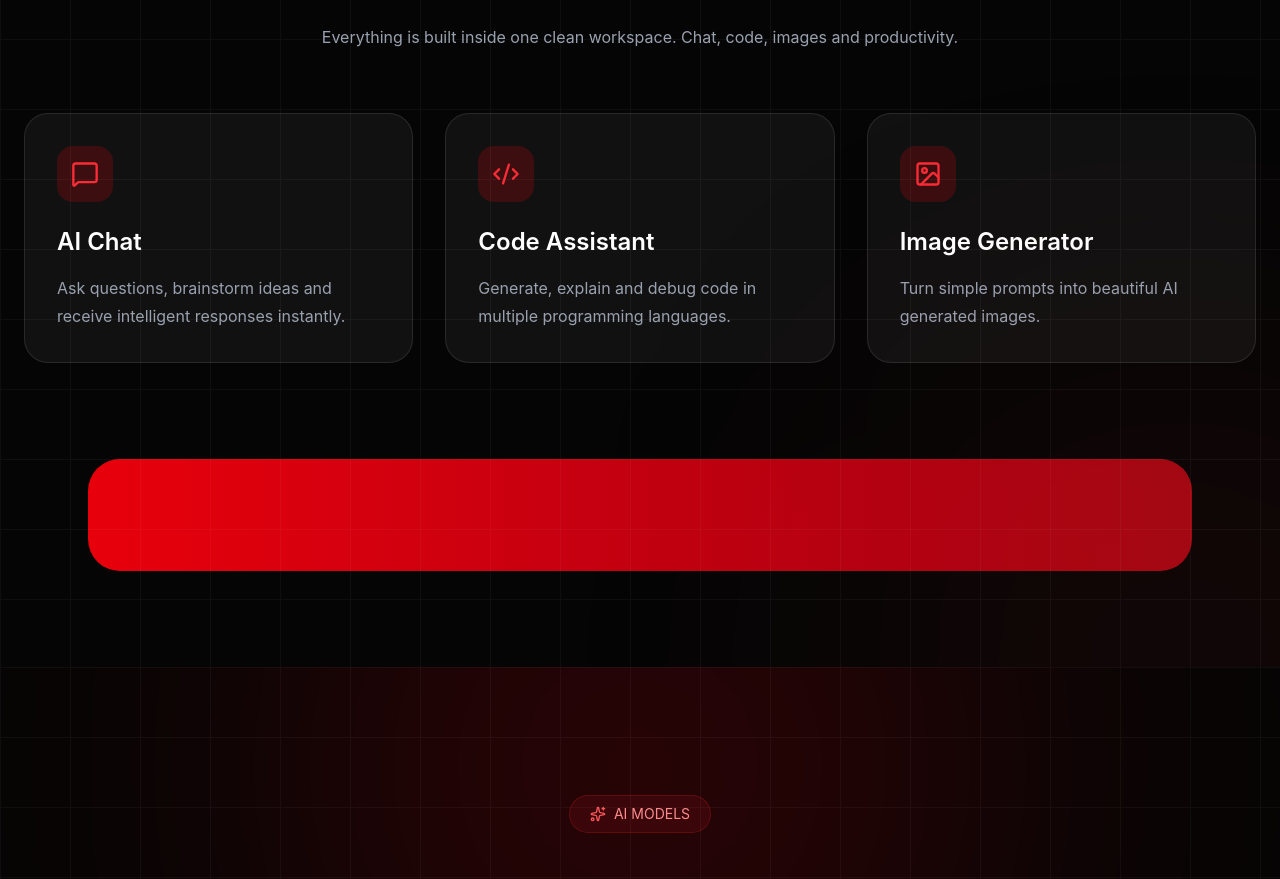
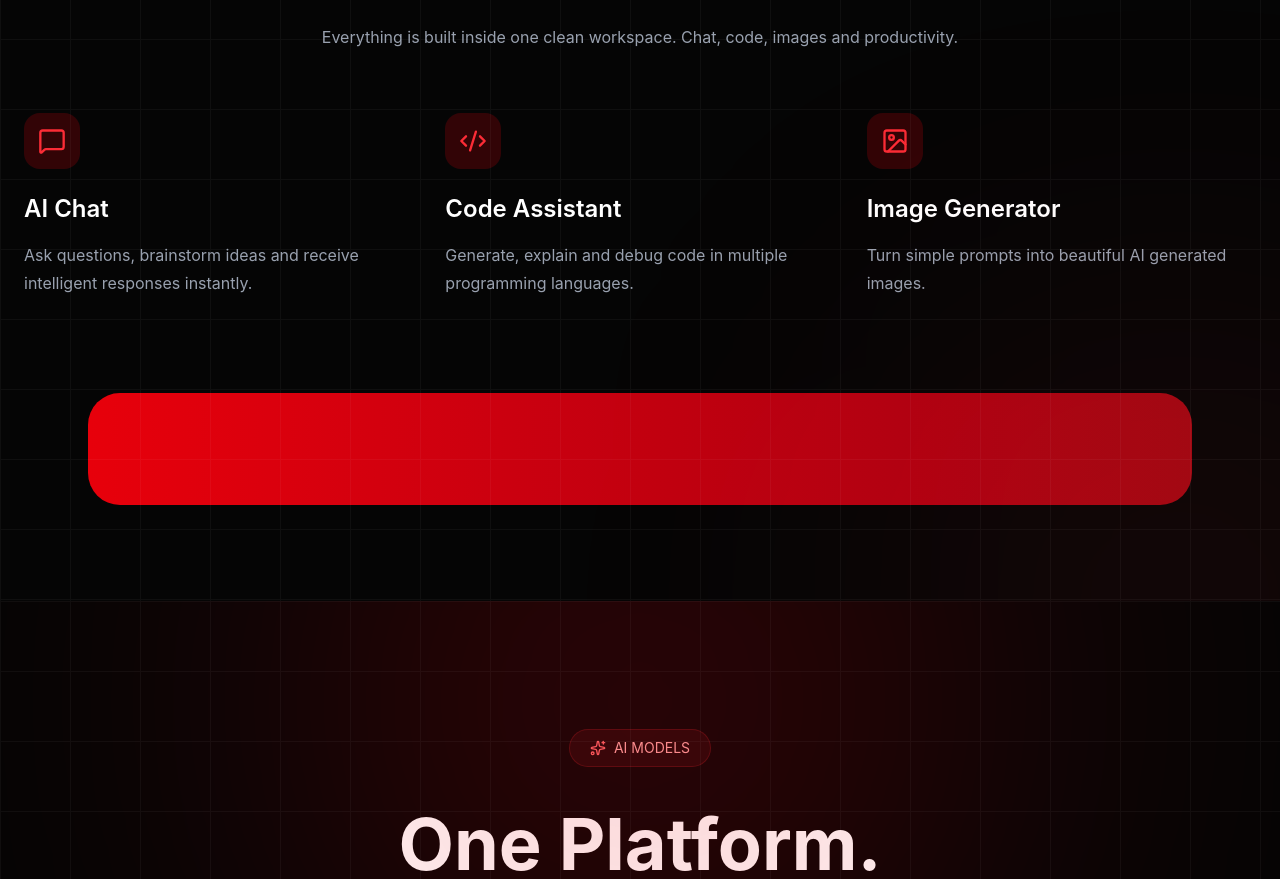
Before and after one commit to Prashant-dhi/Insane-AI-, a React (Vite) app: page / in a window 1280 px wide. Shown: the part 1571-2450 px from the top of the page. Built offline with nearby package versions, Linux system fonts and the light colour scheme; no server answers.

Commit message:
Initial Commit

```diff
--- a/src/components/landing/Hero.jsx
+++ b/src/components/landing/Hero.jsx
@@ -403,17 +403,6 @@ export default function Hero() {
                   whileHover={{
                     y: -8,
                   }}
-
-                  className="
-                  rounded-3xl
-                  border
-                  border-white/10
-                  bg-[#111111]
-                  p-8
-                  transition
-                  hover:border-red-500/40
-                  "
-
                 >
 
                   <div className="
```
